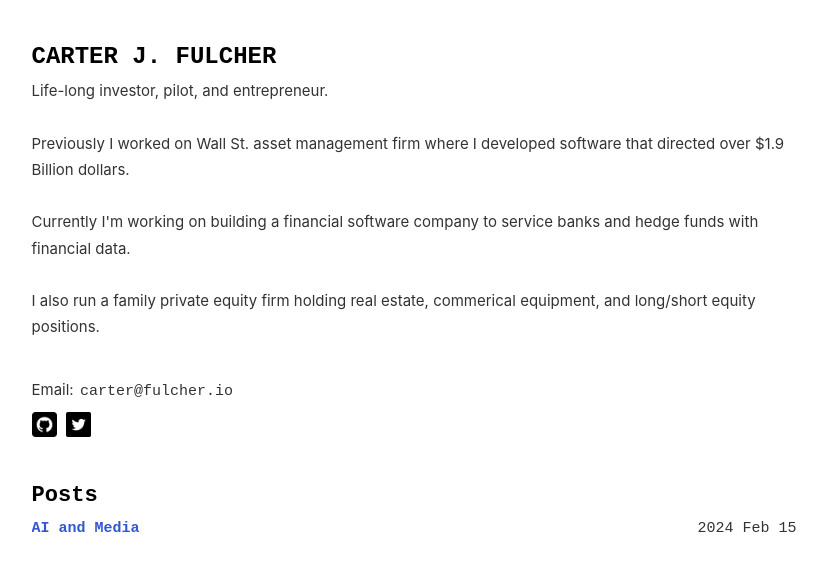
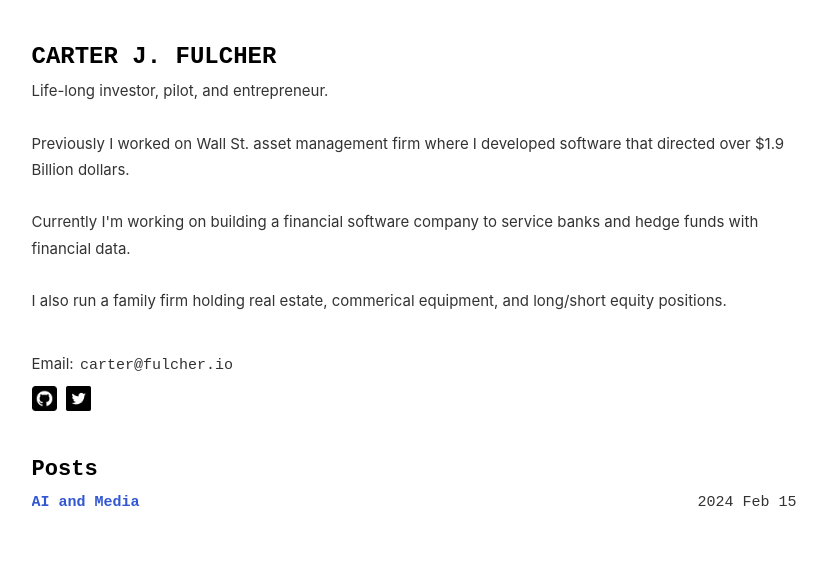
Before and after one commit to carterjfulcher/carterjfulcher.github.io, a Jekyll site: the page built from index.html, in a window 1280 px wide. Shown: the top 571 px of the page, without its empty margins (226-1053 px from the left). Built offline with Jekyll 4.4.1, drawn with Linux system fonts in a browser that asks for light colours; some web fonts are replaced.

Commit message:
Update _config.yml

```diff
--- a/_config.yml
+++ b/_config.yml
@@ -31,7 +31,7 @@ description: >-
 
   Currently I'm working on building a financial software company to service banks and hedge funds with financial data.<br/><br/>
 
-  I also run a family private equity firm holding real estate, commerical equipment, and long/short equity positions.<br/><br/>
+  I also run a family firm holding real estate, commerical equipment, and long/short equity positions.<br/><br/>
 
 baseurl: "/"# the subpath of your site, e.g. /blog
 url: "https://carterfulcher.com" # the base hostname & protocol for your site, e.g. http://example.com
```
